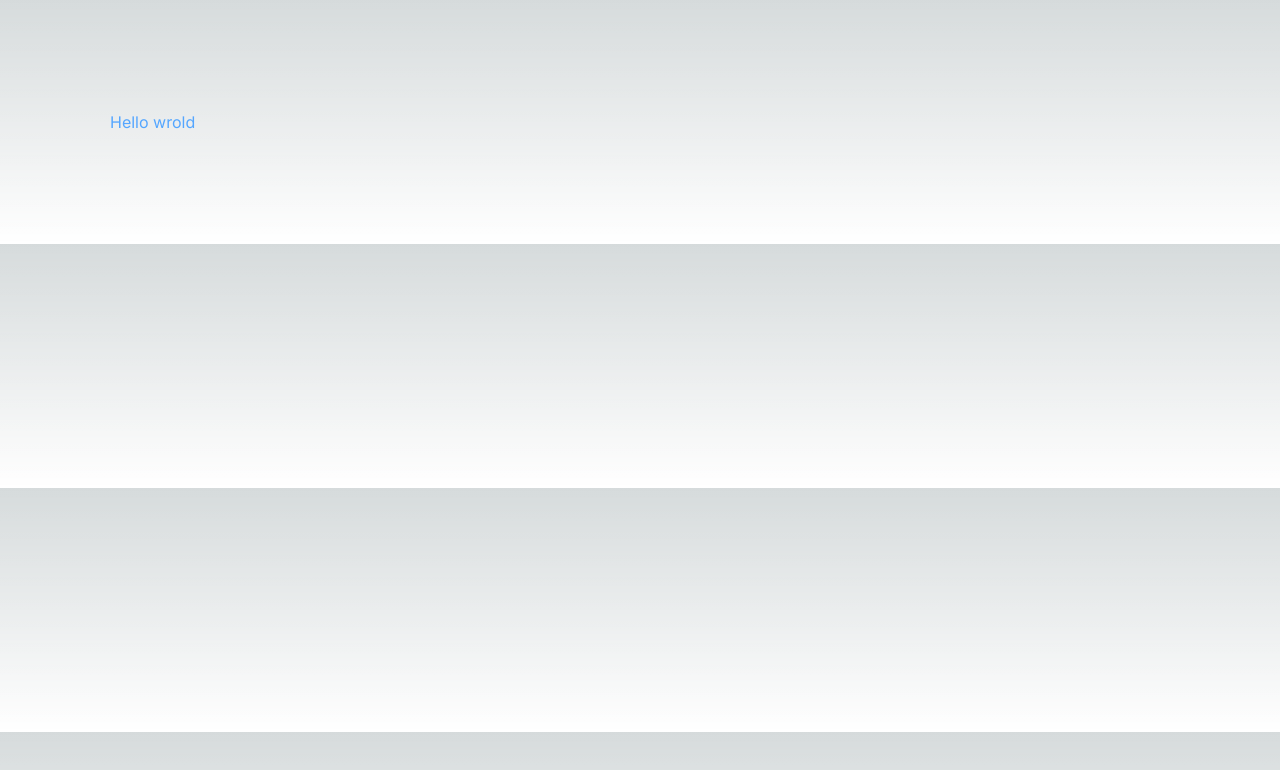
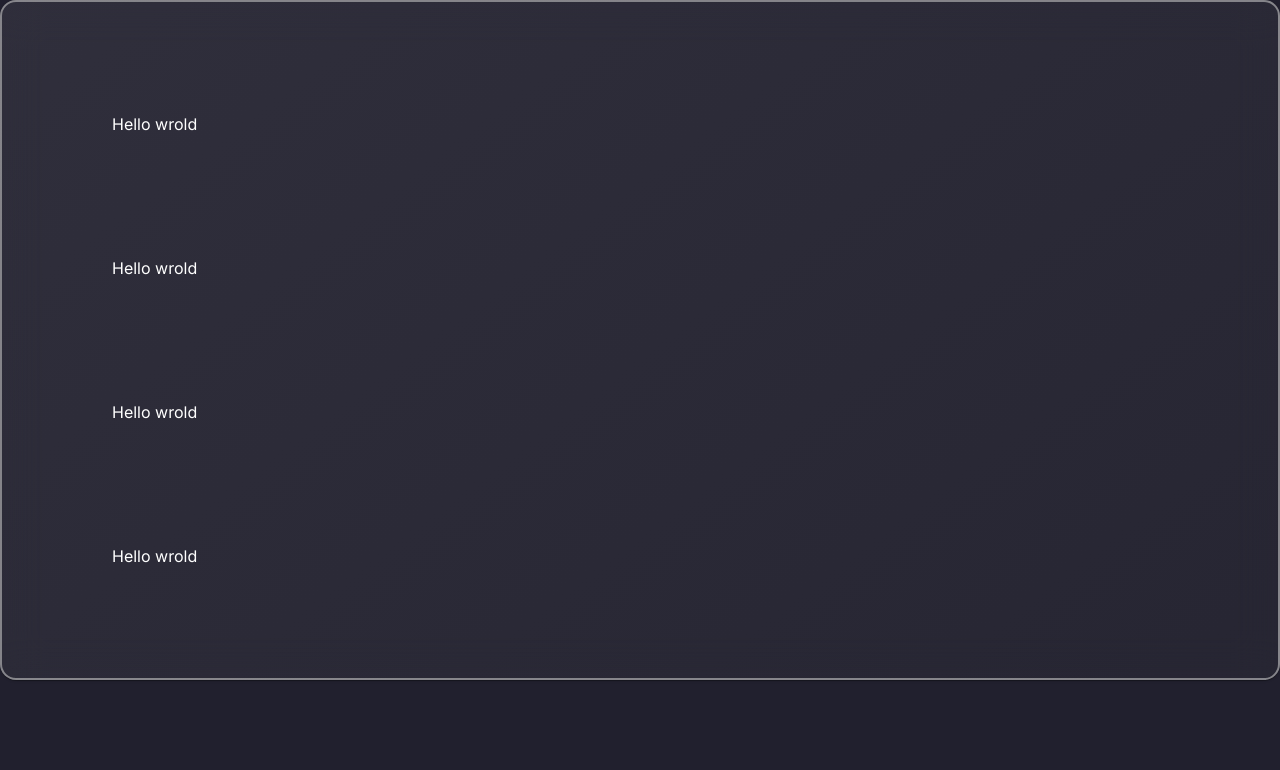
Before and after one commit to cubilertech/puller-ai, a Next.js app: page / in a window 1280 px wide. Shown: the top 770 px of the page. Built offline with nearby package versions, Linux system fonts and the light colour scheme.

Commit message:
custom paper created

```diff
--- a/src/app/globals.css
+++ b/src/app/globals.css
@@ -2,32 +2,7 @@
 @tailwind components;
 @tailwind utilities;
 
-:root {
-  --foreground-rgb: 0, 0, 0;
-  --background-start-rgb: 214, 219, 220;
-  --background-end-rgb: 255, 255, 255;
+body {
+  color: black;
+  background: rgb(33, 32, 46);
 }
-
-@media (prefers-color-scheme: dark) {
-  :root {
-    --foreground-rgb: 255, 255, 255;
-    --background-start-rgb: 0, 0, 0;
-    --background-end-rgb: 0, 0, 0;
-  }
-}
-
-body {
-  color: rgb(var(--foreground-rgb));
-  background: linear-gradient(
-      to bottom,
-      transparent,
-      rgb(var(--background-end-rgb))
-    )
-    rgb(var(--background-start-rgb));
-}
-
-@layer utilities {
-  .text-balance {
-    text-wrap: balance;
-  }
-}
--- a/src/app/page.tsx
+++ b/src/app/page.tsx
@@ -1,12 +1,16 @@
 import CustomLink from "@/components/Link/link";
+import Paper from "@/components/Paper/paper";
 import { palette } from "@/theme/Palette";
 import { Button, Typography } from "@mui/material";
 import Image from "next/image";
 
 export default function Home() {
   return (
-    <CustomLink href="/link">
+    <Paper type="light-bg-border">
       <p style={{ padding: "10px", margin: "100px" }}>Hello wrold</p>
-    </CustomLink>
+      <p style={{ padding: "10px", margin: "100px" }}>Hello wrold</p>
+      <p style={{ padding: "10px", margin: "100px" }}>Hello wrold</p>
+      <p style={{ padding: "10px", margin: "100px" }}>Hello wrold</p>
+    </Paper>
   );
 }
--- a/src/components/Paper/paper.tsx
+++ b/src/components/Paper/paper.tsx
@@ -1,9 +1,68 @@
-import { Paper } from "@mui/material"
+import { Paper as MuiPaper } from "@mui/material";
+import { FC, ReactNode } from "react";
 
-const Papper = () => {
-    return(
-        <Paper >
+interface PaperProps {
+  type: "light-border" | "dark-border" | "light-bg-border";
+  children: ReactNode;
+}
 
-        </Paper>
-    )
-}
+const Paper: FC<PaperProps> = ({ type, children, ...props }) => {
+  switch (type) {
+    case "light-border":
+      return (
+        <>
+          <MuiPaper
+            {...props}
+            sx={{
+              m: 1,
+              borderRadius: "16px",
+              border: "2px solid rgba(196, 196, 196, 0.60)",
+              background:
+                "linear-gradient(143deg, rgba(255, 255, 255, 0.15) -3.54%, rgba(114, 114, 114, 0.17) 95.15%)",
+              backdropFilter: "blur(20px)",
+            }}
+          >
+            {children}
+          </MuiPaper>
+        </>
+      );
+    case "dark-border":
+      return (
+        <>
+          <MuiPaper
+            {...props}
+            sx={{
+              m: 1,
+              borderRadius: "16px",
+              border: "2px solid var(--Vision-pro-02, #393939)",
+              opacity: "0.5",
+              background:
+                "linear-gradient(143deg, rgba(255, 255, 255, 0.11) -3.54%, rgba(114, 114, 114, 0.13) 95.15%)",
+              backdropFilter: "blur(20px)",
+            }}
+          >
+            {children}
+          </MuiPaper>
+        </>
+      );
+    case "light-bg-border":
+      return (
+        <>
+          <MuiPaper
+            {...props}
+            sx={{
+              borderRadius: "16px",
+              border: "2px solid rgba(196, 196, 196, 0.60)",
+              background:
+                "linear-gradient(143deg, rgba(255, 255, 255, 0.07) -3.54%, rgba(114, 114, 114, 0.08) 95.15%)",
+              backdropFilter: "blur(20px)",
+            }}
+          >
+            {children}
+          </MuiPaper>
+        </>
+      );
+  }
+};
+
+export default Paper;
```
